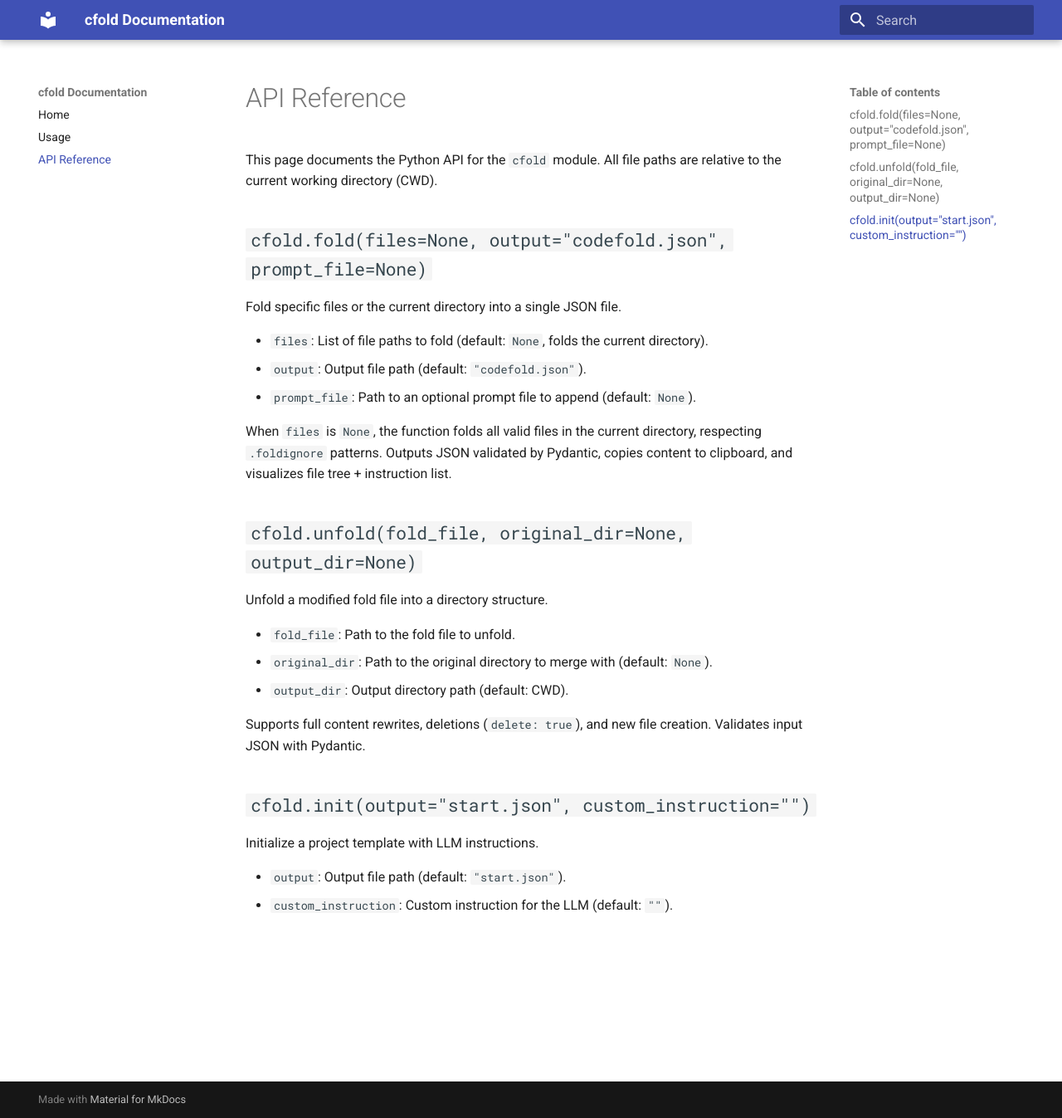
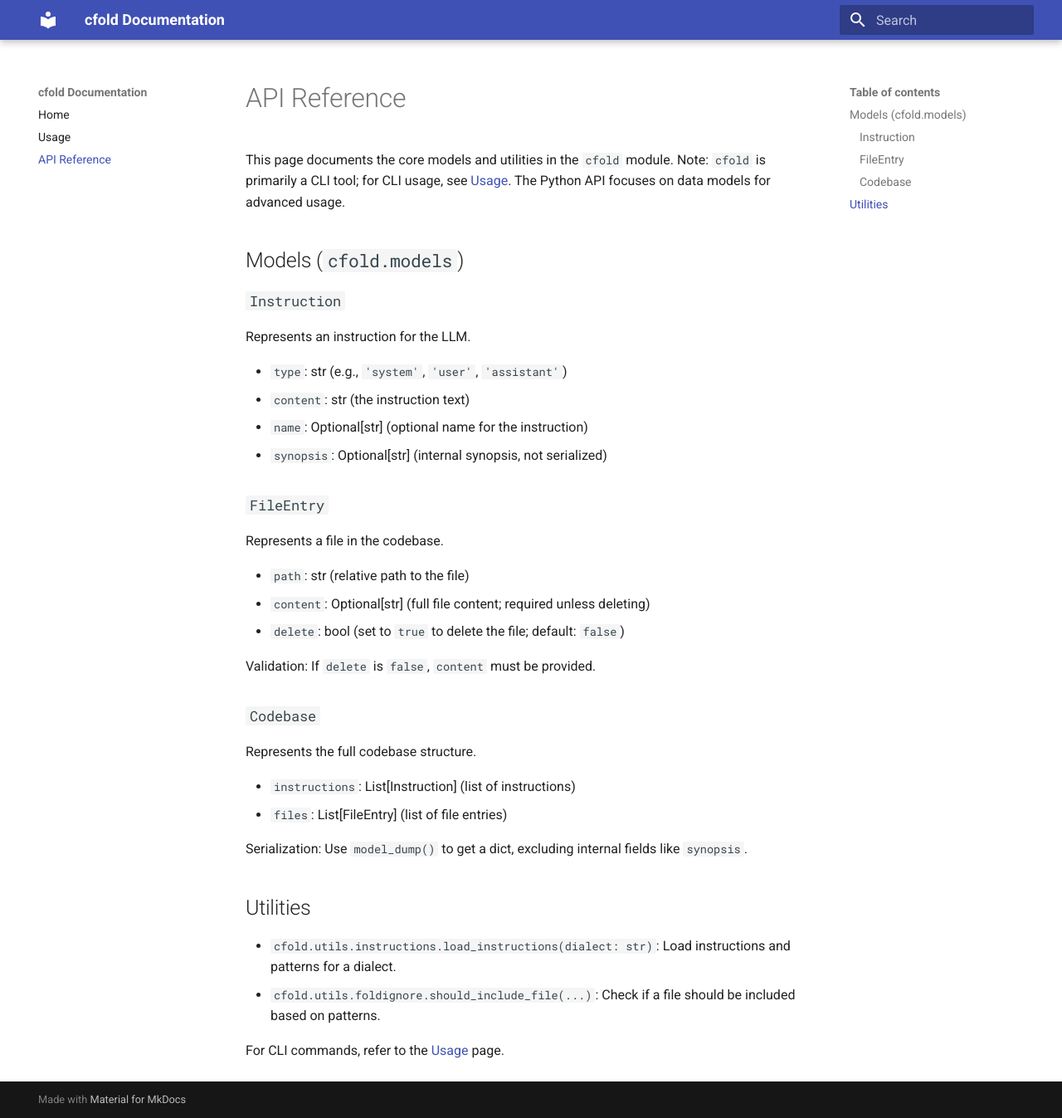
Before and after one commit to wr1/cfold, an MkDocs documentation site: the page built from docs/api.md, in a window 1280 px wide and 1347 px high. Shown: the whole window at 83% size. Built offline with MkDocs 1.6.1 and Material for MkDocs 9.7.7, drawn with Linux system fonts in a browser that asks for light colours.

Commit message:
update docs

```diff
--- a/docs/api.md
+++ b/docs/api.md
@@ -1,30 +1,40 @@
 # API Reference
 
-This page documents the Python API for the `cfold` module. All file paths are relative to the current working directory (CWD).
+This page documents the core models and utilities in the `cfold` module. Note: `cfold` is primarily a CLI tool; for CLI usage, see [Usage](/usage). The Python API focuses on data models for advanced usage.
 
-## `cfold.fold(files=None, output="codefold.json", prompt_file=None)`
+## Models (`cfold.models`)
 
-Fold specific files or the current directory into a single JSON file.
+### `Instruction`
 
-- `files`: List of file paths to fold (default: `None`, folds the current directory).
-- `output`: Output file path (default: `"codefold.json"`).
-- `prompt_file`: Path to an optional prompt file to append (default: `None`).
+Represents an instruction for the LLM.
 
-When `files` is `None`, the function folds all valid files in the current directory, respecting `.foldignore` patterns. Outputs JSON validated by Pydantic, copies content to clipboard, and visualizes file tree + instruction list.
+- `type`: str (e.g., `'system'`, `'user'`, `'assistant'`)
+- `content`: str (the instruction text)
+- `name`: Optional[str] (optional name for the instruction)
+- `synopsis`: Optional[str] (internal synopsis, not serialized)
 
-## `cfold.unfold(fold_file, original_dir=None, output_dir=None)`
+### `FileEntry`
 
-Unfold a modified fold file into a directory structure.
+Represents a file in the codebase.
 
-- `fold_file`: Path to the fold file to unfold.
-- `original_dir`: Path to the original directory to merge with (default: `None`).
-- `output_dir`: Output directory path (default: CWD).
+- `path`: str (relative path to the file)
+- `content`: Optional[str] (full file content; required unless deleting)
+- `delete`: bool (set to `true` to delete the file; default: `false`)
 
-Supports full content rewrites, deletions (`delete: true`), and new file creation. Validates input JSON with Pydantic.
+Validation: If `delete` is `false`, `content` must be provided.
 
-## `cfold.init(output="start.json", custom_instruction="")`
+### `Codebase`
 
-Initialize a project template with LLM instructions.
+Represents the full codebase structure.
 
-- `output`: Output file path (default: `"start.json"`).
-- `custom_instruction`: Custom instruction for the LLM (default: `""`).
+- `instructions`: List[Instruction] (list of instructions)
+- `files`: List[FileEntry] (list of file entries)
+
+Serialization: Use `model_dump()` to get a dict, excluding internal fields like `synopsis`.
+
+## Utilities
+
+- `cfold.utils.instructions.load_instructions(dialect: str)`: Load instructions and patterns for a dialect.
+- `cfold.utils.foldignore.should_include_file(...)`: Check if a file should be included based on patterns.
+
+For CLI commands, refer to the [Usage](/usage) page.
```
Also changed, not shown: README.md (+5 -5 lines), docs/index.md (+1 -0 lines), docs/usage.md (+4 -4 lines), src/cfold/resources/prompts.yaml (+11 -0 lines), mkdocs.yml (line endings or trailing spaces), pyproject.toml (line endings or trailing spaces), src/cfold/__init__.py (line endings or trailing spaces), 12 other files.
